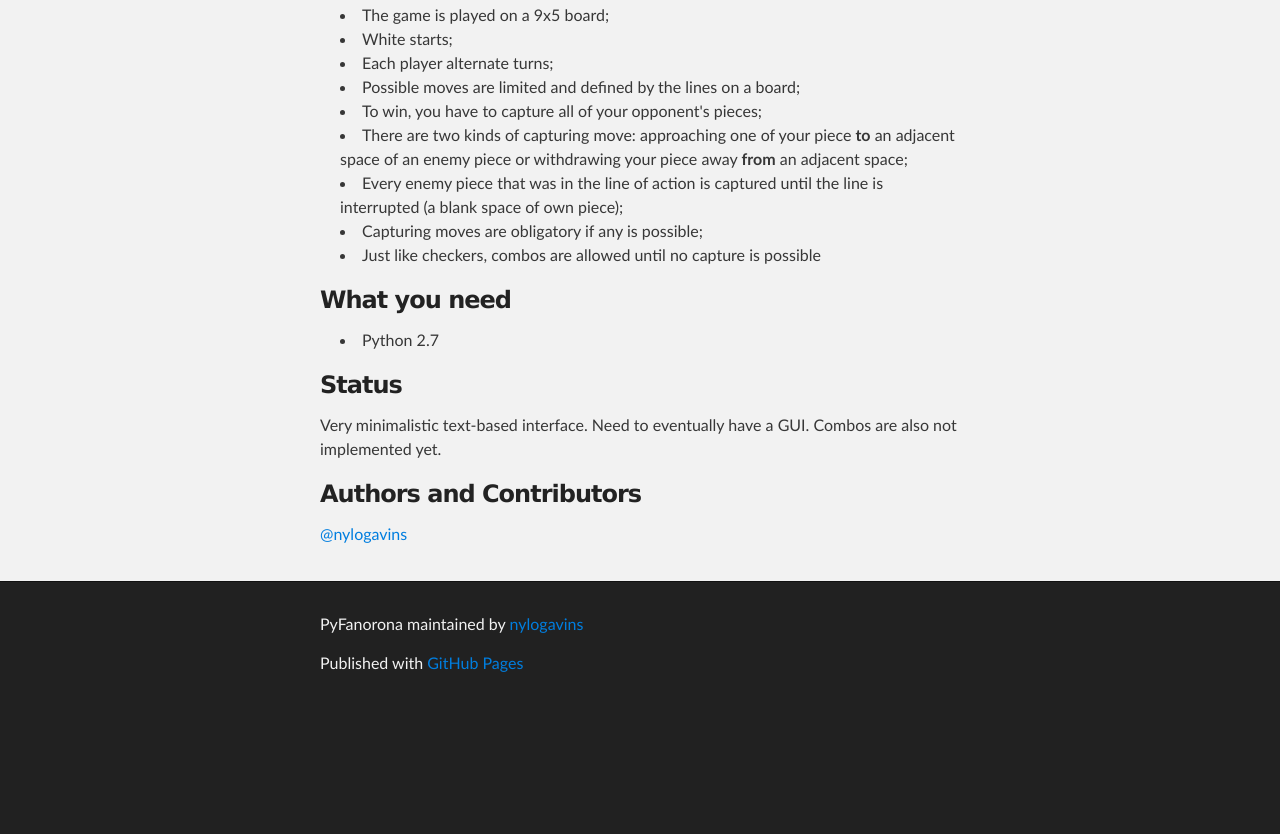
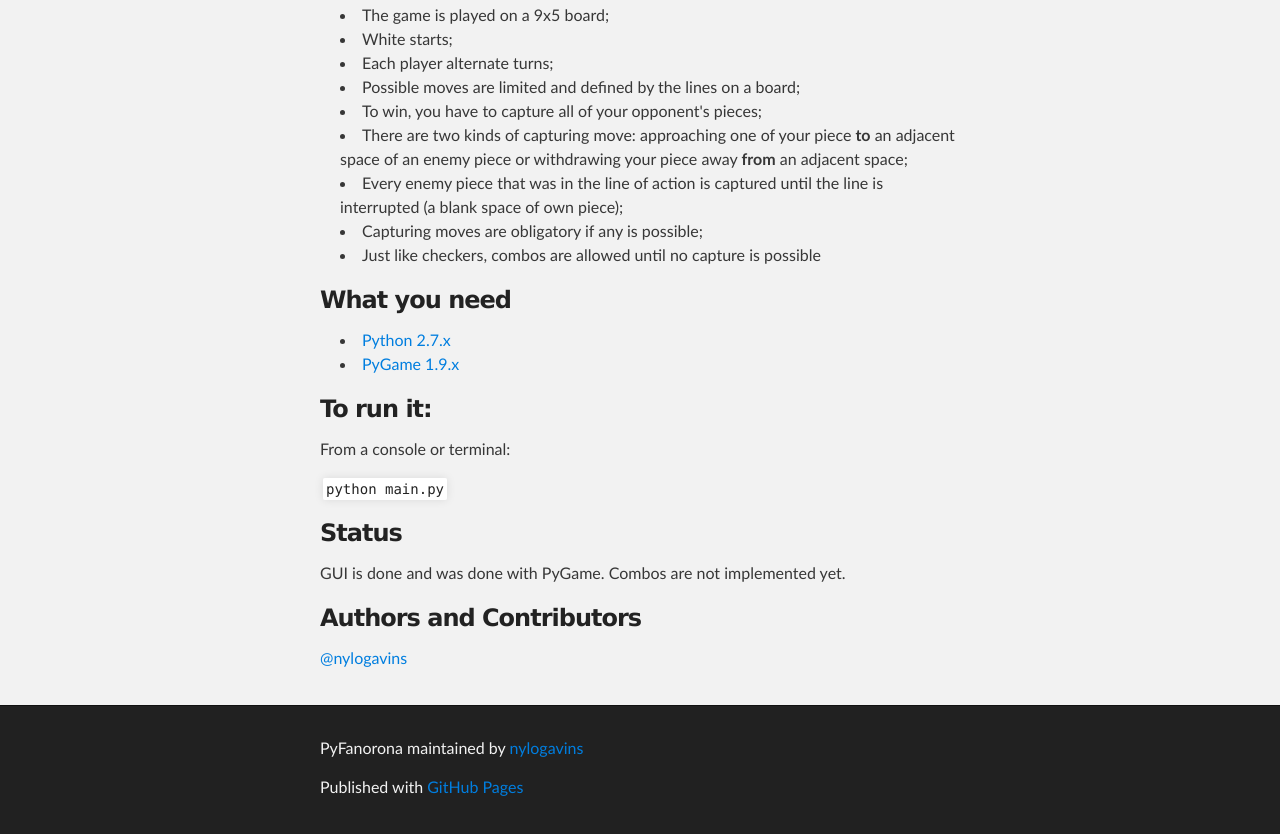
Before and after one commit to fvnilo/PyFanorona, a plain HTML site: page index.html in a window 1280 px wide. Shown: the part 935-1769 px from the top of the page. Before the commit the page ends 1645 px from the top, so only its background shows below. Drawn offline with Linux system fonts and the light colour scheme.

```diff
--- a/index.html
+++ b/index.html
@@ -50,10 +50,17 @@
 </ul><h3>What you need</h3>
 
 <ul>
-<li>Python 2.7</li>
-</ul><h3>Status</h3>
+<li><a href="http://python.org/">Python 2.7.x</a></li>
+<li><a href="http://www.pygame.org/">PyGame 1.9.x</a></li>
+</ul><h3>To run it:</h3>
 
-<p>Very minimalistic text-based interface. Need to eventually have a GUI. Combos are also not implemented yet.</p>
+<p>From a console or terminal:</p>
+
+<p><code>python main.py</code></p>
+
+<h3>Status</h3>
+
+<p>GUI is done and was done with PyGame. Combos are not implemented yet.</p>
 
 <h3>Authors and Contributors</h3>
 
--- a/params.json
+++ b/params.json
@@ -1 +1 @@
-{"body":"### Welcome to PyFanorona\r\n\r\n![Fanorona board](http://upload.wikimedia.org/wikipedia/commons/thumb/0/0e/Fanorona-1.svg/800px-Fanorona-1.svg.png)\r\n\r\nThis project is a simple implementation of the Fanorona board game in Python. The rules of the game are simple:\r\n\r\n* The game is played on a 9x5 board;\r\n* White starts;\r\n* Each player alternate turns;\r\n* Possible moves are limited and defined by the lines on a board;\r\n* To win, you have to capture all of your opponent's pieces;\r\n* There are two kinds of capturing move: approaching one of your piece **to** an adjacent space of an enemy piece or withdrawing your piece away **from** an adjacent space;\r\n* Every enemy piece that was in the line of action is captured until the line is interrupted (a blank space of own piece);\r\n* Capturing moves are obligatory if any is possible;\r\n* Just like checkers, combos are allowed until no capture is possible\r\n\r\n### What you need\r\n\r\n* Python 2.7\r\n\r\n### Status\r\n\r\nVery minimalistic text-based interface. Need to eventually have a GUI. Combos are also not implemented yet.\r\n\r\n### Authors and Contributors\r\n@nylogavins","name":"PyFanorona","google":"","note":"Don't delete this file! It's used internally to help with page regeneration.","tagline":"Implementation of a malagasy strategy board game in python"}
+{"body":"### Welcome to PyFanorona\r\n\r\n![Fanorona board](http://upload.wikimedia.org/wikipedia/commons/thumb/0/0e/Fanorona-1.svg/800px-Fanorona-1.svg.png)\r\n\r\nThis project is a simple implementation of the Fanorona board game in Python. The rules of the game are simple:\r\n\r\n* The game is played on a 9x5 board;\r\n* White starts;\r\n* Each player alternate turns;\r\n* Possible moves are limited and defined by the lines on a board;\r\n* To win, you have to capture all of your opponent's pieces;\r\n* There are two kinds of capturing move: approaching one of your piece **to** an adjacent space of an enemy piece or withdrawing your piece away **from** an adjacent space;\r\n* Every enemy piece that was in the line of action is captured until the line is interrupted (a blank space of own piece);\r\n* Capturing moves are obligatory if any is possible;\r\n* Just like checkers, combos are allowed until no capture is possible\r\n\r\n### What you need\r\n\r\n* [Python 2.7.x](http://python.org/)\r\n* [PyGame 1.9.x] (http://www.pygame.org/)\r\n\r\n### To run it:\r\nFrom a console or terminal:\r\n\r\n`python main.py`\r\n\r\n### Status\r\n\r\nGUI is done and was done with PyGame. Combos are not implemented yet.\r\n\r\n### Authors and Contributors\r\n@nylogavins","google":"","note":"Don't delete this file! It's used internally to help with page regeneration.","name":"PyFanorona","tagline":"Implementation of a malagasy strategy board game in python"}
```
